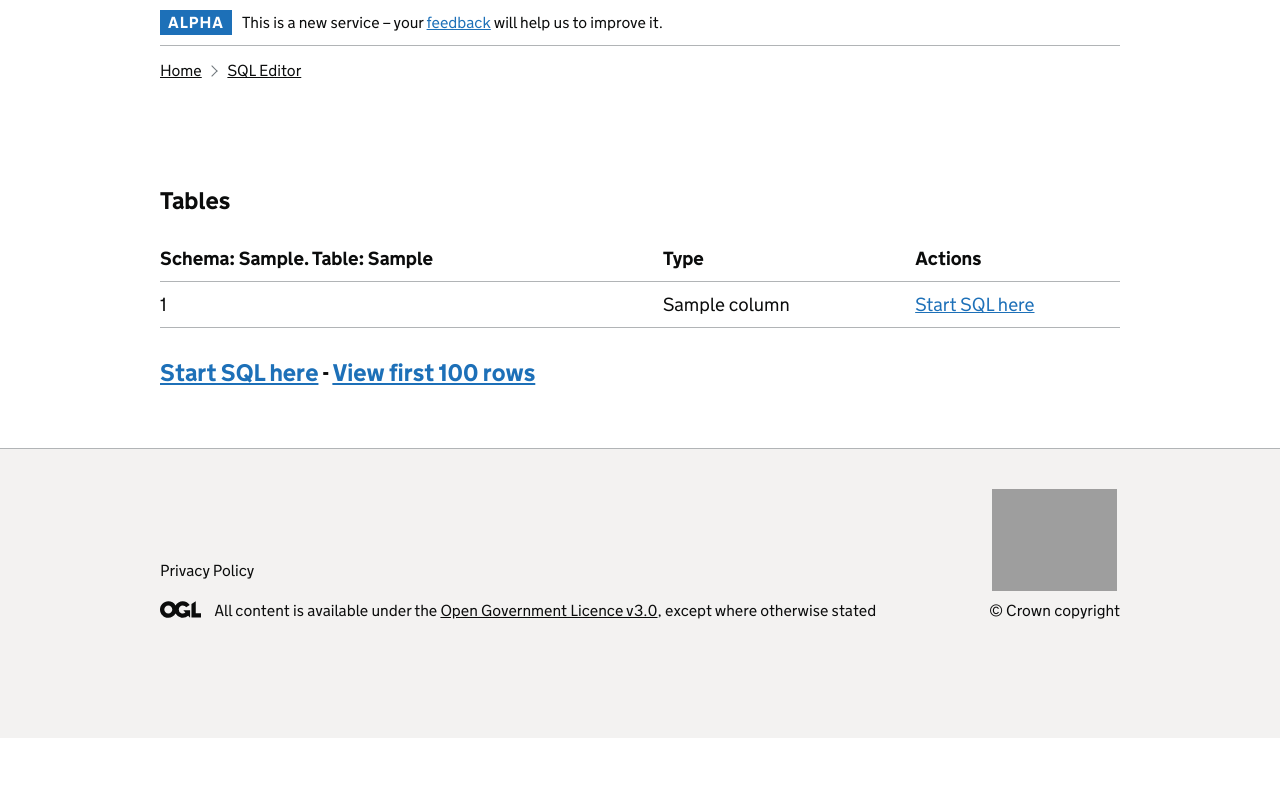
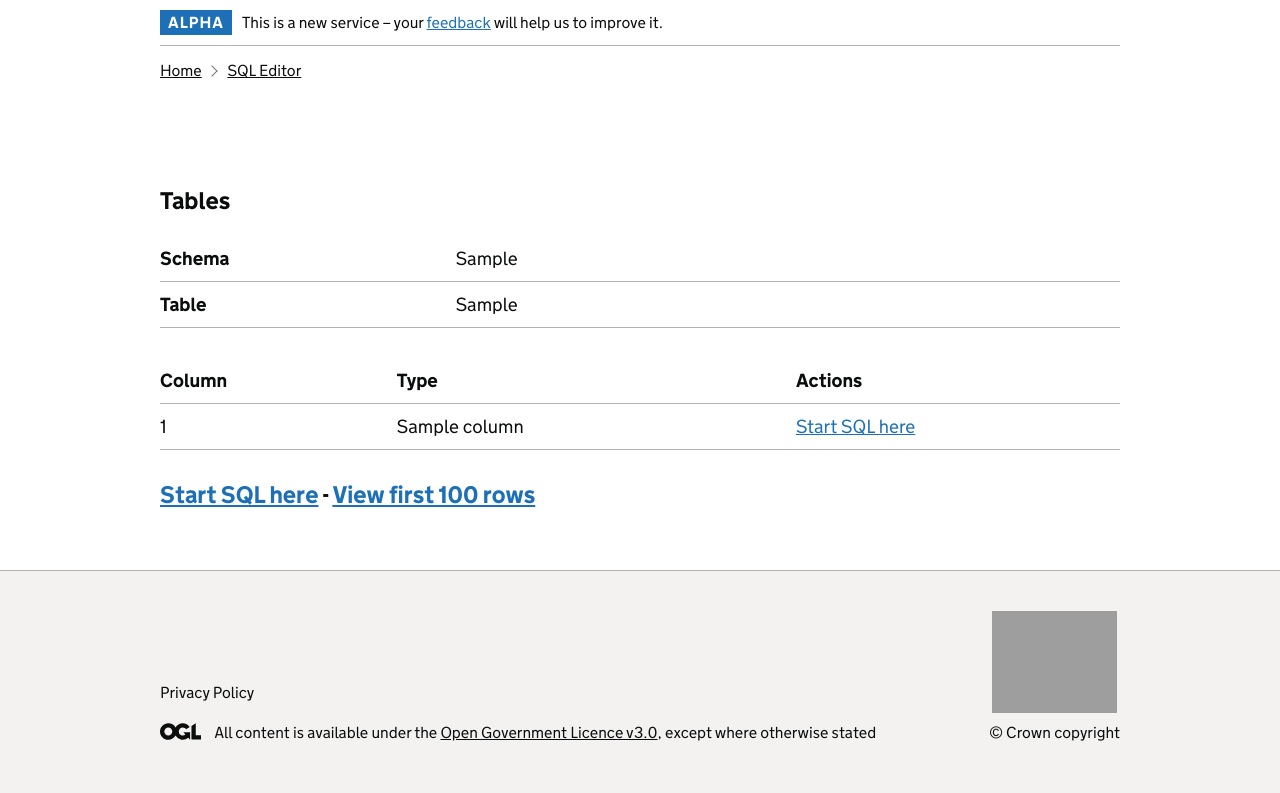
Before and after one commit to jim68000/prude, a Flask app: template templates/column_explorer.html in a window 1280 px wide. Shown: the part 62-855 px from the top of the page. Before the commit the page ends 800 px from the top, so only its background shows below. Run offline with Flask 2, Linux system fonts and the light colour scheme; the template is opened without the code that fills it: most values are stand-ins (such as "Sample title", 1, 10 or a date in 2020); some libraries are stand-ins or nearby versions; grey boxes are pictures that could not be loaded.

Commit message:
Add start SQL here button

```diff
--- a/app.py
+++ b/app.py
@@ -60,6 +60,7 @@ def process():
     except psycopg2.Error as e:
         return render_template('sql_editor.html', error=e.pgerror, sql=request.form['sql'])
 
+
 @app.route('/view100/<table>')
 def view_100(table):
     try:
@@ -72,5 +73,21 @@ def view_100(table):
         return render_template('sql_editor.html', error=e.pgerror, sql=sql)
 
 
+@app.route('/start/<schema>/<table>')
+@app.route('/start/<schema>/<table>/<column>')
+def start_sql_table(schema, table, column=None):
+    try:
+        col = '*'
+        if column:
+            col = column
+        sql = f"select {col} from \"{schema}\".\"{table}\""
+        cur.execute(sql)
+        rows = cur.fetchmany(1000)
+        columns = [a.name for a in cur.description]
+        return render_template('sql_editor.html', columns=columns, rows=rows, sql=sql)
+    except psycopg2.Error as e:
+        return render_template('sql_editor.html', error=e.pgerror, sql=sql)
+
+
 if __name__ == '__main__':
     app.run()
--- a/templates/column_explorer.html
+++ b/templates/column_explorer.html
@@ -4,10 +4,30 @@
         <div class="govuk-grid-row" style="overflow-x: auto;">
             <div class="govuk-grid-column-full">
                 <h2 class="govuk-heading-m govuk-!-margin-top-8">Tables</h2>
+
+
+            <dl class="govuk-summary-list">
+  <div class="govuk-summary-list__row">
+    <dt class="govuk-summary-list__key">
+      Schema
+    </dt>
+    <dd class="govuk-summary-list__value">
+        {{ focussed_schema }}
+    </dd>
+  </div>
+  <div class="govuk-summary-list__row">
+    <dt class="govuk-summary-list__key">
+      Table
+    </dt>
+    <dd class="govuk-summary-list__value">
+      {{ focussed_table }}
+    </dd>
+  </div>
+            </dl>
                 <table class="govuk-table">
                     <thead>
                     <tr class="govuk-table__row">
-                        <th class="govuk-table__header">Schema: {{ focussed_schema }}. Table: {{ focussed_table }}</th>
+                        <th class="govuk-table__header">Column</th>
                          <th class="govuk-table__header">Type</th>
                         <th class="govuk-table__header">Actions</th>
                     </tr>
@@ -22,7 +42,7 @@
                             <td class="govuk-table__cell">
                                 {{ column[1] }}
                             </td>
-                            <td class="govuk-table__cell"><a class="govuk-link" href="/explore/{{ focussed_schema }}/{{ table }}/columns">Start SQL here</a></td>
+                            <td class="govuk-table__cell"><a class="govuk-link" href="/start/{{ focussed_schema }}/{{ focussed_table }}/{{ column[0] }}">Start SQL here</a></td>
                         </tr>
 
                     {% endfor %}
@@ -30,7 +50,7 @@
                 </table>
                 <h3 class="govuk-heading-m">
 
-                <a href="/start/{{ focussed_table }}" class="govuk-link">Start SQL here</a> - <a href="/view100/{{ focussed_table }}" class="govuk-link">View first 100 rows</a>
+                <a href="/start/{{ focussed_schema }}/{{ focussed_table }}" class="govuk-link">Start SQL here</a> - <a href="/view100/{{ focussed_table }}" class="govuk-link">View first 100 rows</a>
                 </h3>
             </div>
         </div>
```
